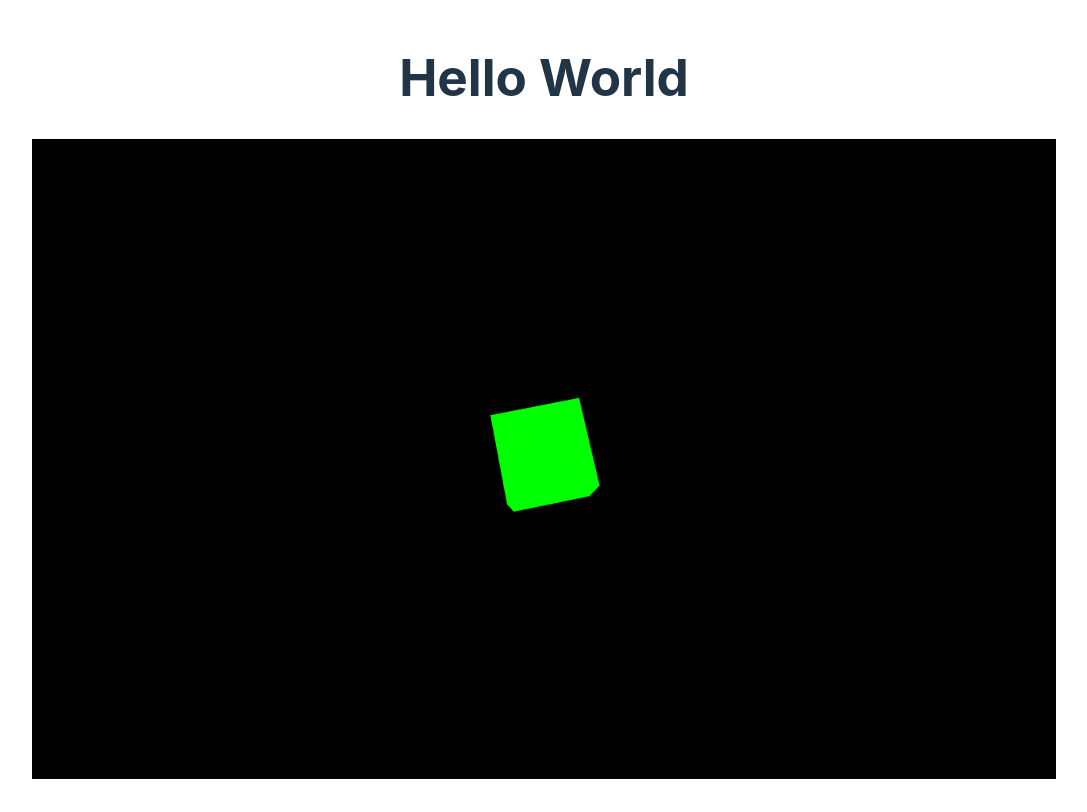
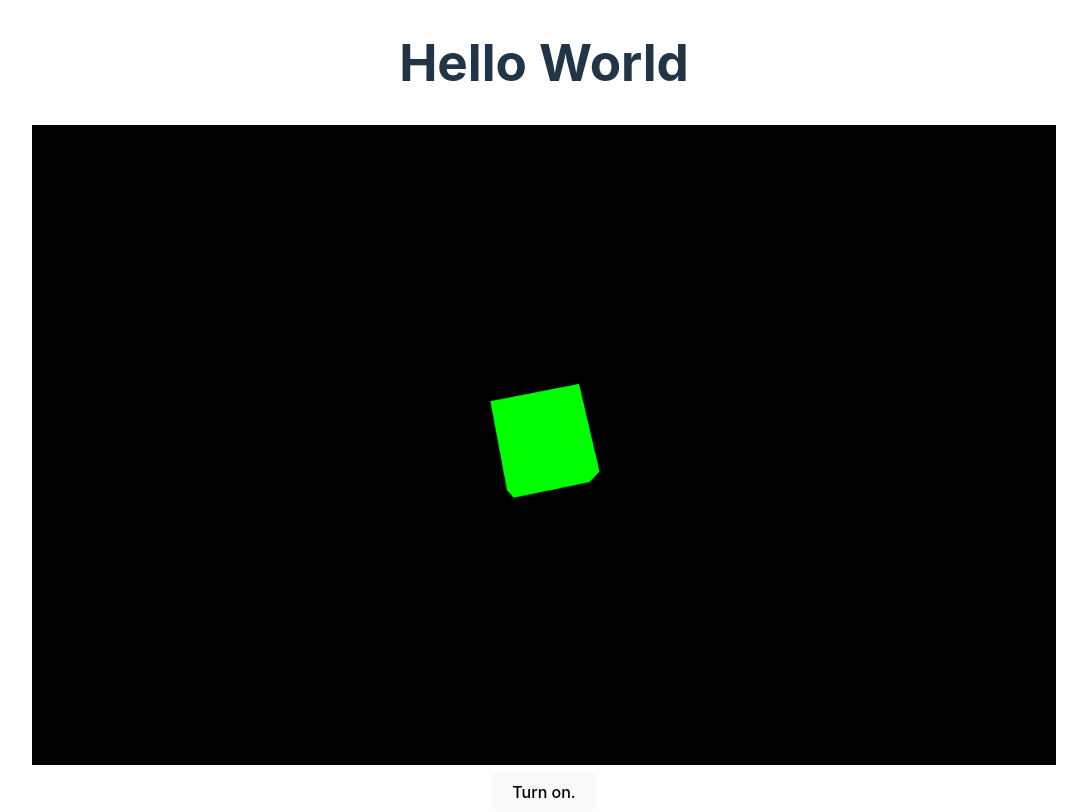
Before and after one commit to amosproj/amos2022ws03-software-oscilloscope, a Svelte app in the folder Apps/frontend/: page / in a window 1280 px wide. Shown: the whole page, without its empty margins (96-1183 px from the left). Built offline with nearby package versions, Linux system fonts and the light colour scheme.

Commit message:
add svelte component for Btn and add click dispatcher (#26)
Signed-off-by: nicolaskolbenschlag <nicolas.kolbenschlag@googlemail.com>

```diff
--- a/Apps/frontend/src/App.svelte
+++ b/Apps/frontend/src/App.svelte
@@ -1,10 +1,12 @@
 <script>
   import HelloWorld from './views/HelloWorld.svelte'
+  import OnOffButton from './views/OnOffButton.svelte'
 </script>
 
 <main>
   <h1>Hello World</h1>
   <HelloWorld />
+  <OnOffButton on:switch-plot-enabled={async (event)  => {console.log('Turned ' + (event.detail.enabled ? 'on' : 'off') +'...')}} />
 </main>
 
 <style>
--- /dev/null
+++ b/Apps/frontend/src/views/OnOffButton.svelte
@@ -0,0 +1,15 @@
+<script>
+    import { createEventDispatcher } from 'svelte'
+    const dispatch = createEventDispatcher()
+
+    let isOn = false;
+    $: label = 'Turn ' + (isOn ? 'off' : 'on') + '.'
+
+    async function handleClick() {
+        isOn = !isOn
+        dispatch('switch-plot-enabled', {enabled: isOn})
+    }
+</script>
+
+<br>
+<button on:click={handleClick}>{label}</button>
```
